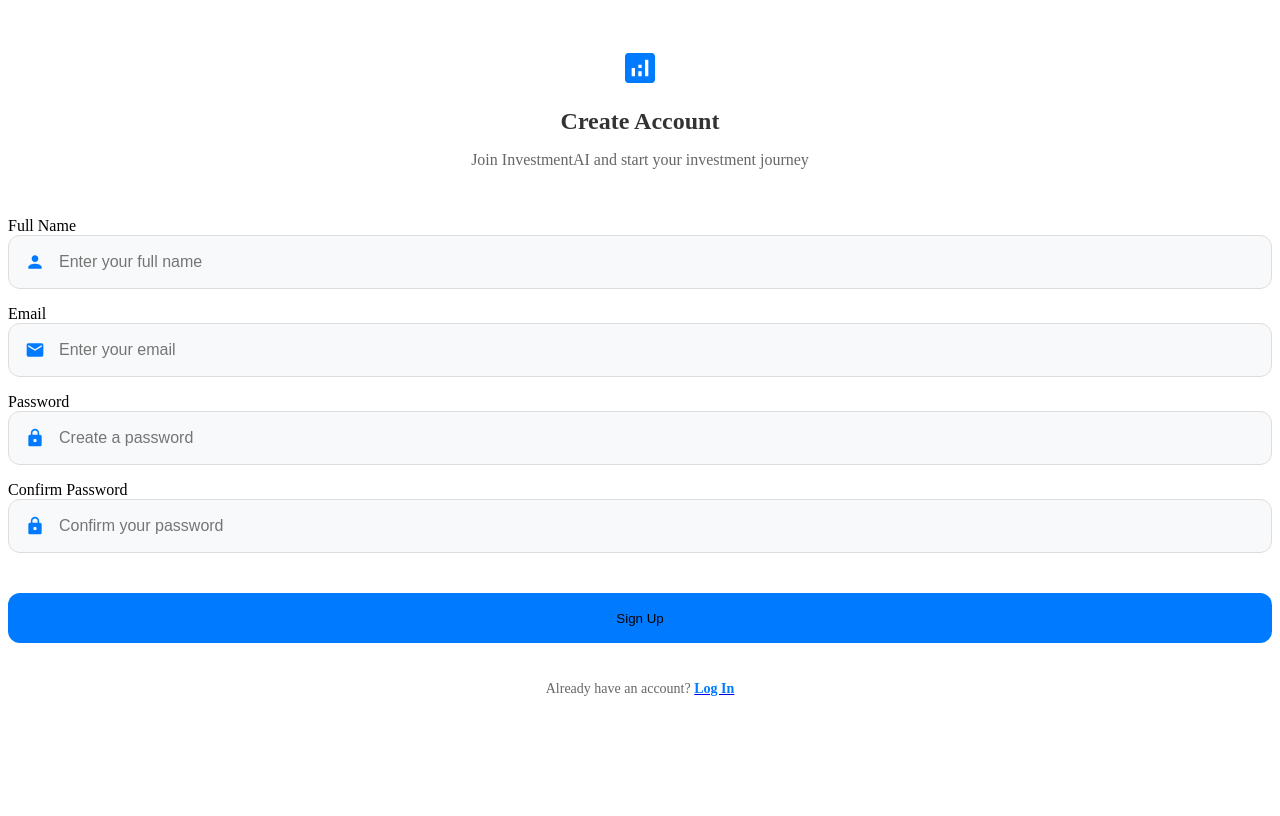
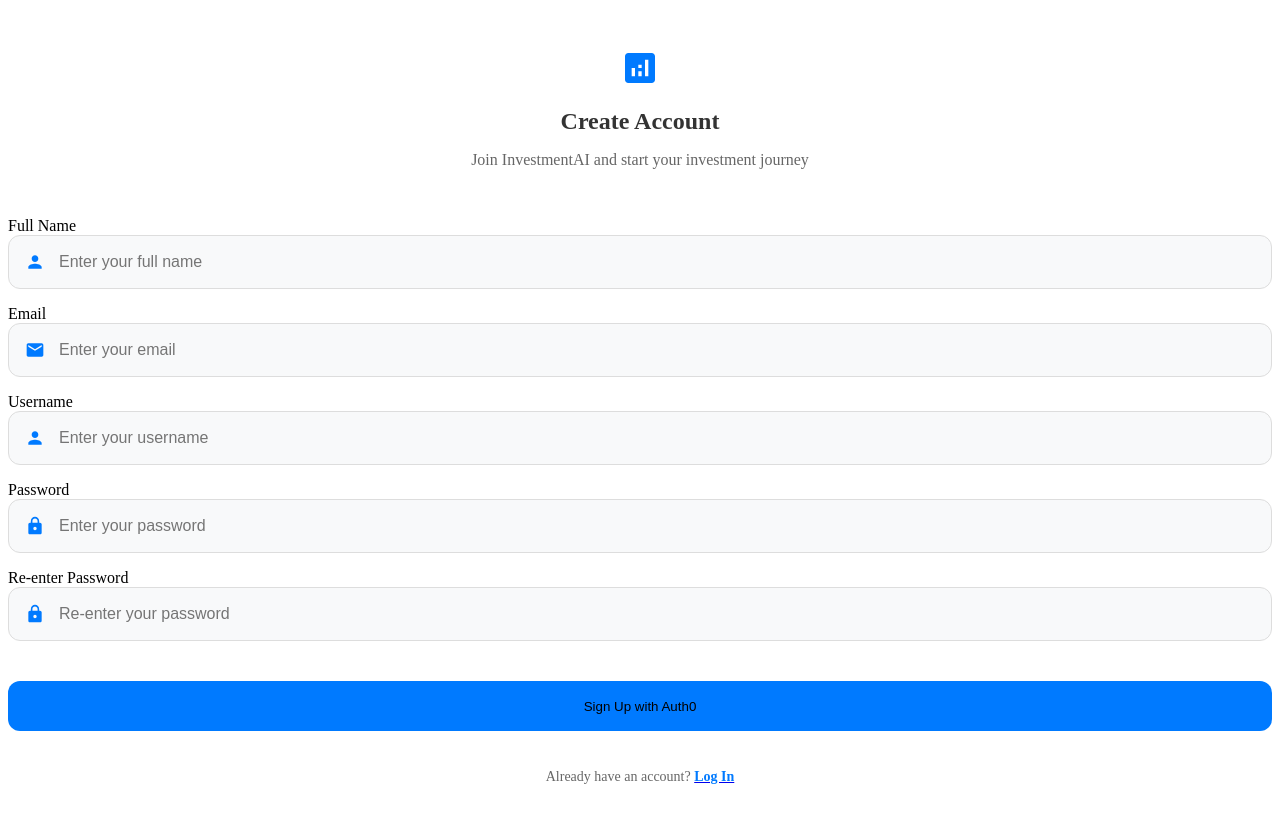
Before and after one commit to CDarts48/investmentai, a Next.js app in the folder frontend/: page /signUp in a window 1280 px wide. Built offline with nearby package versions, Linux system fonts and the light colour scheme.

Commit message:
updated signup page

```diff
--- a/frontend/src/app/signUp/page.tsx
+++ b/frontend/src/app/signUp/page.tsx
@@ -5,10 +5,12 @@
 import { MdAnalytics, MdPerson, MdEmail, MdLock } from "react-icons/md";
 import styles from "./signUp.module.css";
 import Link from "next/link";
+import { loginWithRedirect } from "@auth0/nextjs-auth0";
 
 type IconType = "person" | "email" | "lock" | "lock-outline";
 
-interface InputFieldProps extends React.InputHTMLAttributes<HTMLInputElement> {
+interface InputFieldProps
+  extends React.InputHTMLAttributes<HTMLInputElement> {
   label: string;
   icon: IconType;
   error?: string;
@@ -19,12 +21,30 @@
     const renderIcon = () => {
       switch (icon) {
         case "person":
-          return <MdPerson size={20} color="#007AFF" className={styles.inputIcon} />;
+          return (
+            <MdPerson
+              size={20}
+              color="#007AFF"
+              className={styles.inputIcon}
+            />
+          );
         case "email":
-          return <MdEmail size={20} color="#007AFF" className={styles.inputIcon} />;
+          return (
+            <MdEmail
+              size={20}
+              color="#007AFF"
+              className={styles.inputIcon}
+            />
+          );
         case "lock":
         case "lock-outline":
-          return <MdLock size={20} color="#007AFF" className={styles.inputIcon} />;
+          return (
+            <MdLock
+              size={20}
+              color="#007AFF"
+              className={styles.inputIcon}
+            />
+          );
         default:
           return null;
       }
@@ -32,7 +52,6 @@
 
     return (
       <div className={styles.inputContainer}>
-        {/* Render the label so that it's used */}
         <label className={styles.inputLabel}>{label}</label>
         <div className={styles.inputWrapper}>
           {renderIcon()}
@@ -53,14 +72,18 @@
 
 export default function SignupScreen() {
   const router = useRouter();
+  // With Auth0, you generally use Universal Login so the form state doesn’t get sent to your local API.
+  // However, if you want to collect some extra fields you can do so and pass them as query parameters.
   const [formData, setFormData] = useState({
     fullName: "",
     email: "",
+    userName: "",
     password: "",
-    confirmPassword: "",
+    reenterPassword: "",
+    // Password fields can be omitted if you want Auth0 to manage them.
+    // If you collect them, be sure to send them securely.
   });
   const [errors, setErrors] = useState<Record<string, string>>({});
-  const [isLoading, setIsLoading] = useState(false);
 
   const validateForm = (): boolean => {
     const newErrors: Record<string, string> = {};
@@ -73,15 +96,6 @@
     } else if (!/\S+@\S+\.\S+/.test(formData.email)) {
       newErrors.email = "Email is invalid";
     }
-    if (!formData.password) {
-      newErrors.password = "Password is required";
-    } else if (formData.password.length < 8) {
-      newErrors.password = "Password must be at least 8 characters";
-    }
-    if (formData.password !== formData.confirmPassword) {
-      newErrors.confirmPassword = "Passwords do not match";
-    }
-
     setErrors(newErrors);
     return Object.keys(newErrors).length === 0;
   };
@@ -90,16 +104,11 @@
     if (!validateForm()) {
       return;
     }
-
-    setIsLoading(true);
     try {
-      // Simulate API call
-      await new Promise<void>((resolve) => setTimeout(resolve, 1500));
-      router.push("/"); // navigate to home page (adjust as needed)
-    } catch {
-      // Optionally, show an error message to your user here.
-    } finally {
-      setIsLoading(false);
+      // Redirect to Auth0 Universal Login with the "signup" screen hint.
+      router.push("/api/auth/login?screen_hint=signup");
+    } catch (error) {
+      console.error("Auth0 signup failed:", error);
     }
   };
 
@@ -112,7 +121,6 @@
           Join InvestmentAI and start your investment journey
         </p>
       </header>
-      {/* Using a div instead of a form */}
       <div className={styles.formContainer}>
         <InputField
           label="Full Name"
@@ -125,7 +133,6 @@
           }
           error={errors.fullName}
         />
-
         <InputField
           label="Email"
           icon="email"
@@ -137,11 +144,19 @@
           }
           error={errors.email}
         />
-
           <InputField
+          label="Username"
+          icon="person"
+          placeholder="Enter your username"
+          value={formData.userName}
+          onChange={(e) =>
+            setFormData({ ...formData, userName: e.target.value })
+          }
+          error={errors.userName}
+        /><InputField
         label="Password"
         icon="lock"
-          placeholder="Create a password"
+        placeholder="Enter your password"
         type="password"
         value={formData.password}
         onChange={(e) =>
@@ -149,25 +164,21 @@
         }
         error={errors.password}
       />
-
       <InputField
-          label="Confirm Password"
-          icon="lock-outline"
-          placeholder="Confirm your password"
+        label="Re-enter Password"
+        icon="lock"
+        placeholder="Re-enter your password"
         type="password"
-          value={formData.confirmPassword}
-          onChange={(e) =>
-            setFormData({ ...formData, confirmPassword: e.target.value })
-          }
-          error={errors.confirmPassword}
+        value={formData.reenterPassword}
+        onChange={(e) => setFormData({ ...formData, reenterPassword: e.target.value })}
+        error={errors.reenterPassword}
       />
       </div>
       <button
         onClick={handleSignup}
-        className={`${styles.button} ${isLoading ? styles.buttonDisabled : ""}`}
-        disabled={isLoading}
+        className={styles.button}
       >
-        {isLoading ? "Creating Account..." : "Sign Up"}
+        Sign Up with Auth0
       </button>
       <div className={styles.loginLink} onClick={() => router.push("/logIn")}>
         <p className={styles.loginText}>
```
Lines whose indentation alone changed are shown as unchanged.
